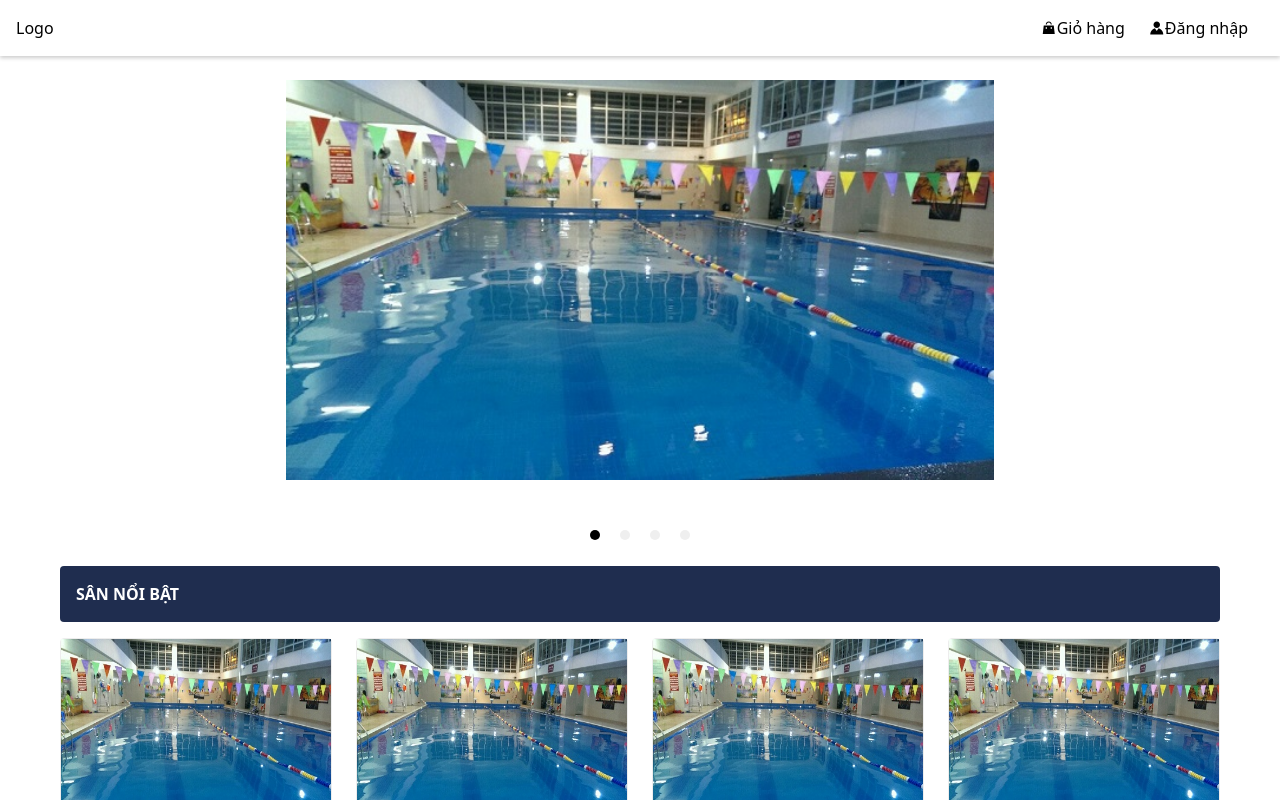
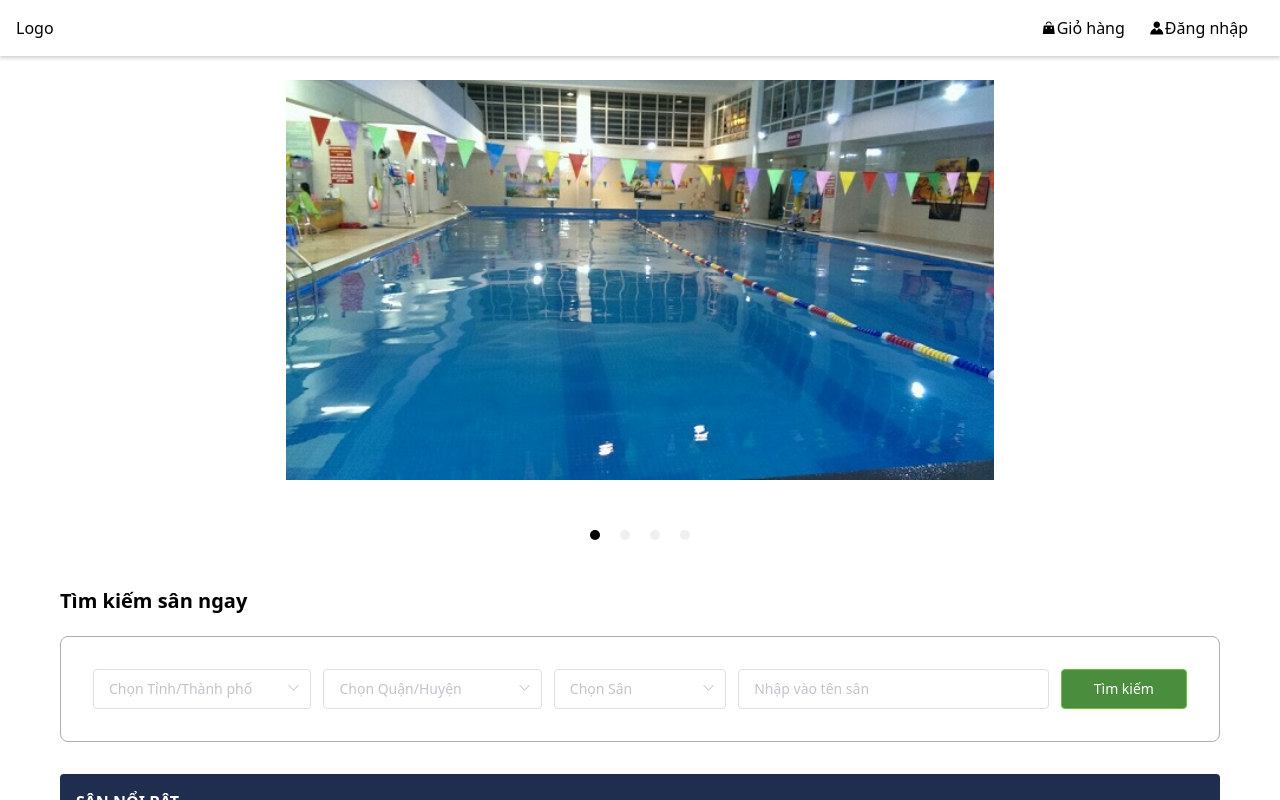
Before and after one commit to chientranthe1999/do-an, a Vue app: page / in a window 1280 px wide. Shown: the top 800 px of the page. Built offline with nearby package versions, Linux system fonts and the light colour scheme.

Commit message:
adding login

```diff
--- a/src/layout/Home.vue
+++ b/src/layout/Home.vue
@@ -9,11 +9,4 @@
 <script>
 export default {}
 </script>
-<style lang="scss">
-.main-container {
-  max-width: 1200px;
-  margin: 0 auto;
-  width: 100%;
-  padding: 0 1.25rem;
-}
-</style>
+<style lang="scss"></style>
--- a/src/style/index.css
+++ b/src/style/index.css
@@ -2,8 +2,19 @@
 @tailwind components;
 @tailwind utilities;
 
+.main-container {
+  max-width: 1200px;
+  margin: 0 auto;
+  width: 100%;
+  padding: 0 1.25rem;
+}
+
 .el-button--primary {
   background-color: #409eff;
+}
+
+.el-button--success {
+  background-color: #498d3d;
 }
 
 .box-shadow-1 {
@@ -23,3 +34,11 @@
   border-radius: 4px;
   margin-bottom: 1em;
 }
+
+// override css element-ui
+.el-radio {
+  text-align: center;
+}
+.el-radio__input {
+  display: none;
+}
--- a/src/views/detail/index.vue
+++ b/src/views/detail/index.vue
@@ -84,14 +84,21 @@
       <!-- Booking -->
       <el-col :sm="24" :md="8">
         <section>
-          <p class="font-bold text-[1.25rem] mb-[1em]">Đặt sân</p>
-
-          <el-radio-group>
-            <el-radio-button label="New York">10:00</el-radio-button>
-            <el-radio-button label="Washington">11:30</el-radio-button>
-            <el-radio-button label="Los Angeles"></el-radio-button>
-            <el-radio-button label="Chicago"></el-radio-button>
-          </el-radio-group>
+          <p class="font-bold text-[1.5rem] mb-[1em]">Đặt sân</p>
+          <div class="border rounded-lg p-[1em] border-[#e5e5e5] text-center">
+            <el-row :gutter="24" class="mb-[1em]">
+              <el-col :span="8">
+                <el-radio v-model="radio1" label="1" border class="w-full">10:00</el-radio>
+              </el-col>
+              <el-col :span="8">
+                <el-radio v-model="radio1" label="2" border class="w-full">20:00</el-radio>
+              </el-col>
+              <el-col :span="8">
+                <el-radio v-model="radio1" label="3" border class="w-full">8:00</el-radio>
+              </el-col>
+            </el-row>
+            <el-button type="primary" class="w-[140px]">Đặt sân</el-button>
+          </div>
         </section>
       </el-col>
     </el-row>
@@ -109,7 +116,12 @@
 </template>
 <script>
 export default {
-  name: 'Detail'
+  name: 'Detail',
+  data() {
+    return {
+      radio1: false
+    }
+  }
 }
 </script>
 <style lang="css">
--- a/src/views/index.vue
+++ b/src/views/index.vue
@@ -1,4 +1,4 @@
-<template>
+<template lang="html">
   <div>
     <div class="mb-[1em]">
       <carousel :perPage="1">
@@ -9,15 +9,43 @@
       </carousel>
     </div>
 
-    <!-- <div class="mb-[1em]">
-        <div class="form-search p-[1em] flex items-center">
-          <el-form>
+    <p class="font-bold text-[1.25rem] py-[1em]">Tìm kiếm sân ngay</p>
+    <div class="form-search p-[2em] flex items-center w-full mb-[2em] rounded-lg border border-[#adadad]">
+      <el-form class="w-full">
+        <el-row :gutter="12">
+          <el-col :xs="24" :sm="24" :md="5" :lg="5" :xl="5">
             <el-form-item>
-              <el-input placeholder="Search" />
+              <el-select placeholder="Chọn Tỉnh/Thành phố" class="w-full">
+                <el-option>Chọn T</el-option>
+              </el-select>
             </el-form-item>
-          </el-form>
-        </div>
-      </div> -->
+          </el-col>
+          <el-col :xs="24" :sm="24" :md="5" :lg="5" :xl="5">
+            <el-form-item>
+              <el-select placeholder="Chọn Quận/Huyện" class="w-full">
+                <el-option>Chọn T</el-option>
+              </el-select>
+            </el-form-item>
+          </el-col>
+          <el-col :xs="24" :sm="24" :md="4" :lg="4" :xl="4">
+            <el-form-item>
+              <el-select placeholder="Chọn Sân" class="w-full">
+                <el-option>Chọn T</el-option>
+              </el-select>
+            </el-form-item>
+          </el-col>
+
+          <el-col :xs="24" :sm="24" :md="7" :lg="7" :xl="7">
+            <el-form-item>
+              <el-input placeholder="Nhập vào tên sân" />
+            </el-form-item>
+          </el-col>
+          <el-col :xs="4" :sm="4" :md="3" :lg="3" :xl="3">
+            <el-button type="success" class="w-full">Tìm kiếm</el-button>
+          </el-col>
+        </el-row>
+      </el-form>
+    </div>
 
     <p class="card-header">Sân Nổi bật</p>
     <el-row :gutter="24" class="mb-[2em]">
@@ -39,4 +67,8 @@ export default {
   name: 'HomeView'
 }
 </script>
-<style lang="scss"></style>
+<style lang="scss" scoped>
+::v-deep .el-form-item {
+  margin-bottom: 0;
+}
+</style>
--- a/src/views/login/index.vue
+++ b/src/views/login/index.vue
@@ -1,13 +1,26 @@
-<template lang="">
-  <div class="main"></div>
+<template lang="html">
+  <div class="main-container flex items-center justify-center h-[100vh]">
+    <div class="w-[520px] mx-auto p-[2em] box-shadow-1 rounded-lg">
+      <p class="uppercase font-bold text-[1.25rem] text-center">Đăng nhập</p>
+      <el-form>
+        <el-form-item label="Email">
+          <el-input />
+        </el-form-item>
+
+        <el-form-item label="Mật khẩu"> <el-input type="password" /> </el-form-item>
+      </el-form>
+
+      <el-button type="success" class="w-full">Đăng nhập</el-button>
+    </div>
+  </div>
 </template>
 <script>
 export default {
   name: 'LoginView'
 }
 </script>
-<style lang="css">
-.main {
-  width: 100%;
+<style lang="css" scoped>
+::v-deep .el-form-item__label {
+  font-weight: 600;
 }
 </style>
--- a/tailwind.config.js
+++ b/tailwind.config.js
@@ -9,7 +9,8 @@ module.exports = {
     },
 
     colors: {
-      main: '#498d3d'
+      main: '#498d3d',
+      'black-50': '#e5e5e5'
     }
   },
   plugins: []
```
Also changed, not shown: 1 other file (tests, documents, lock files or other folders).
